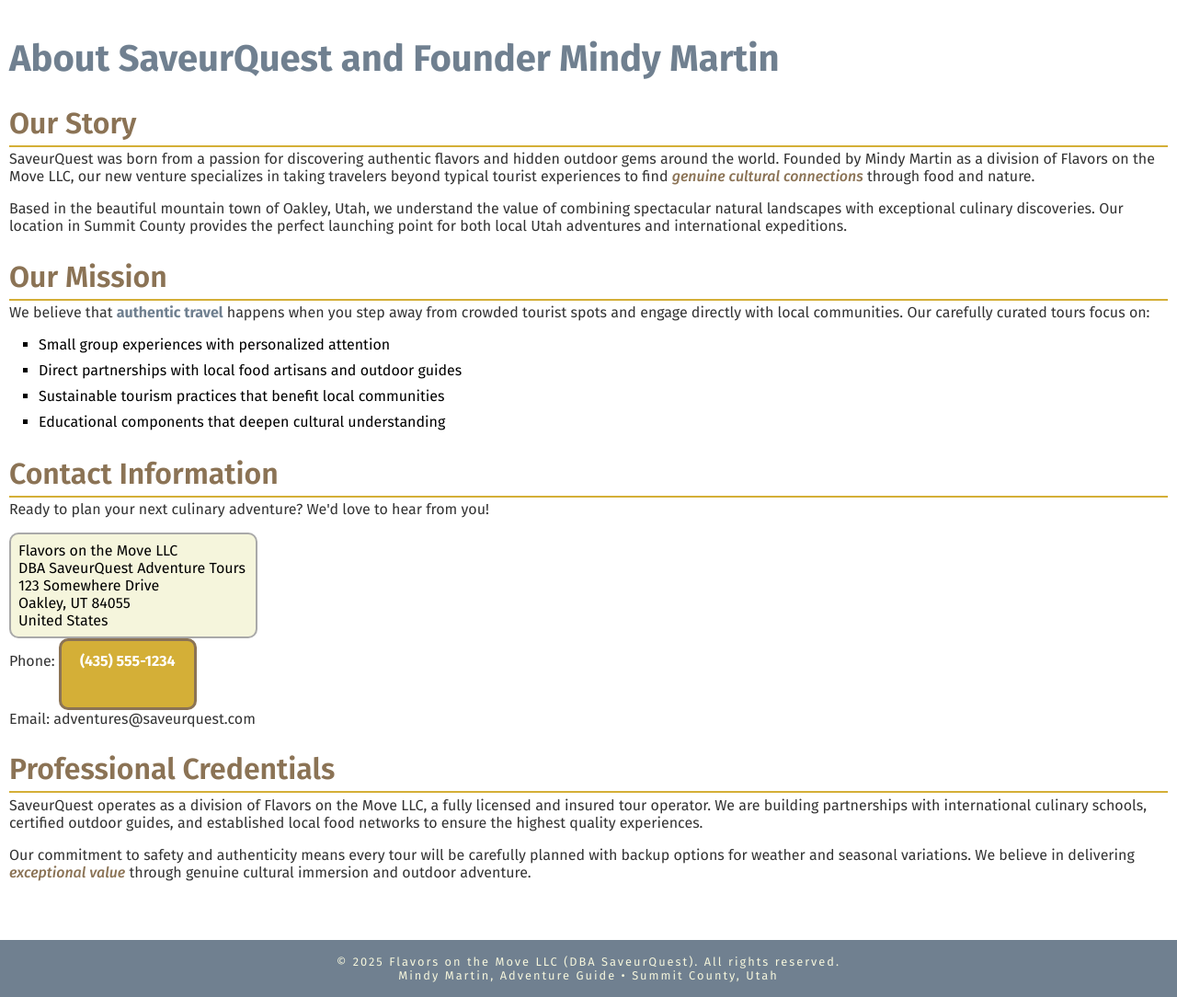
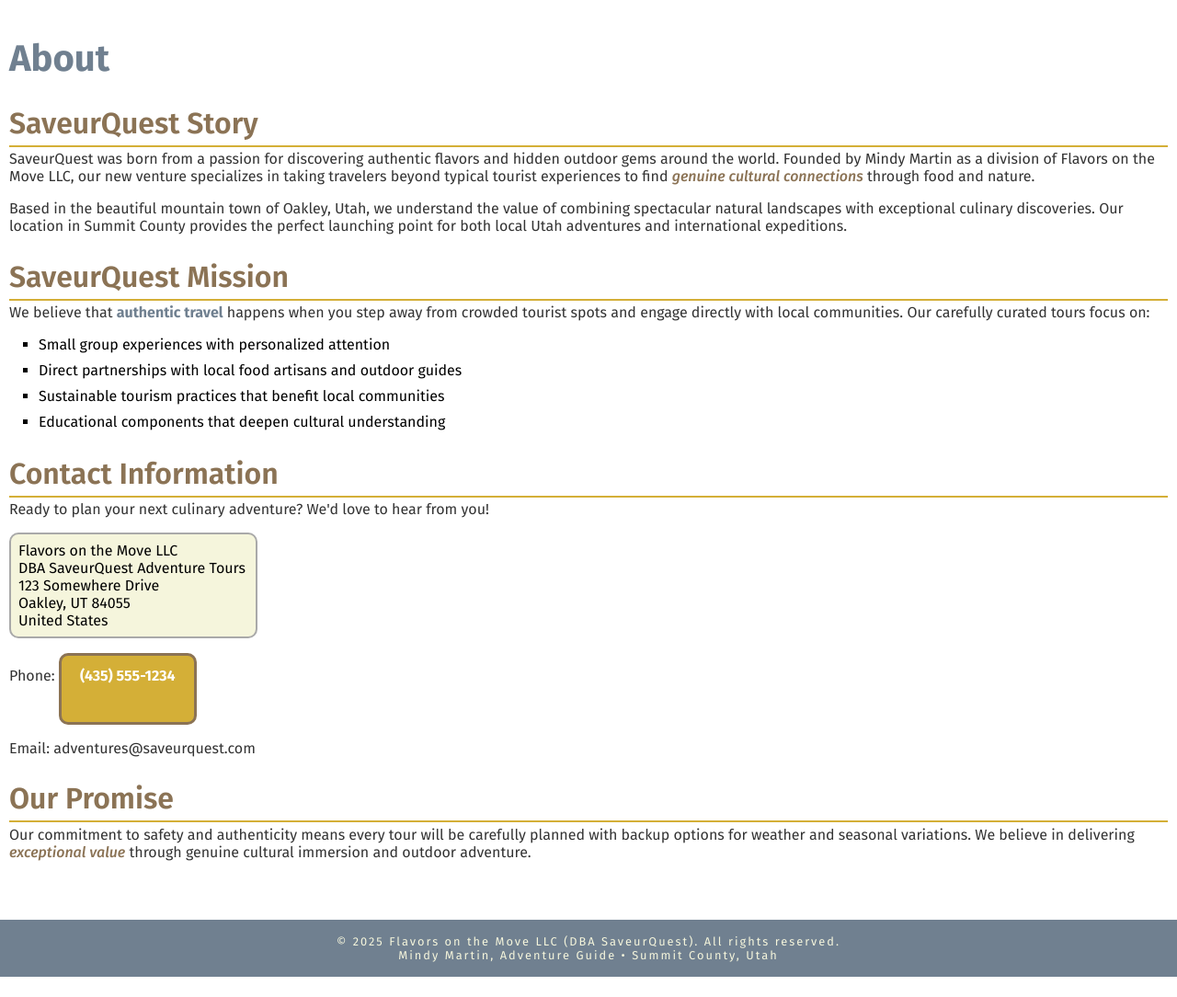
Before and after one commit to MJMartin76/dwdd1600, a plain HTML site: page 04intro-css/about.html in a window 1280 px wide. Shown: the part 185-1269 px from the top of the page at 92% size. After the commit the page ends 1247 px from the top, so only its background shows below. Drawn offline with Linux system fonts and the light colour scheme.

Commit message:
Update Wayfinding

```diff
--- a/04intro-css/about.html
+++ b/04intro-css/about.html
@@ -30,14 +30,14 @@
     </nav>
 
     <main>
-        <h1>About SaveurQuest and Founder Mindy Martin</h1>
+        <h1>About</h1>
 
-        <h2>Our Story</h2>
+        <h2>SaveurQuest Story</h2>
         <p>SaveurQuest was born from a passion for discovering authentic flavors and hidden outdoor gems around the world. Founded by Mindy Martin as a division of Flavors on the Move LLC, our new venture specializes in taking travelers beyond typical tourist experiences to find <em>genuine cultural connections</em> through food and nature.</p>
 
         <p>Based in the beautiful mountain town of Oakley, Utah, we understand the value of combining spectacular natural landscapes with exceptional culinary discoveries. Our location in Summit County provides the perfect launching point for both local Utah adventures and international expeditions.</p>
 
-        <h2>Our Mission</h2>
+        <h2>SaveurQuest Mission</h2>
         <p>We believe that <strong>authentic travel</strong> happens when you step away from crowded tourist spots and engage directly with local communities. Our carefully curated tours focus on:</p>
 
         <ul>
@@ -58,13 +58,12 @@
             United States
         </address>
 
-        <p>Phone: <a href="tel:+14355551234">(435) 555-1234</a><br>
-        Email: adventures@saveurquest.com</p>
+        <p></p>
+        <p>Phone: <a href="tel:+14355551234">(435) 555-1234</a><br></p>
+       <p> Email: adventures@saveurquest.com</p>
 
-        <h2>Professional Credentials</h2>
-        <p>SaveurQuest operates as a division of Flavors on the Move LLC, a fully licensed and insured tour operator. We are building partnerships with international culinary schools, certified outdoor guides, and established local food networks to ensure the highest quality experiences.</p>
-
-        <p>Our commitment to safety and authenticity means every tour will be carefully planned with backup options for weather and seasonal variations. We believe in delivering <em>exceptional value</em> through genuine cultural immersion and outdoor adventure.</p>
+        <h2>Our Promise</h2>
+               <p>Our commitment to safety and authenticity means every tour will be carefully planned with backup options for weather and seasonal variations. We believe in delivering <em>exceptional value</em> through genuine cultural immersion and outdoor adventure.</p>
     </main>
 
     <!-- HTML comment -->
```
Also changed, not shown: 04intro-css/gallery.html (+4 -1 lines), 04intro-css/index.html (+2 -3 lines), 04intro-css/tours.html (+2 -1 lines).
